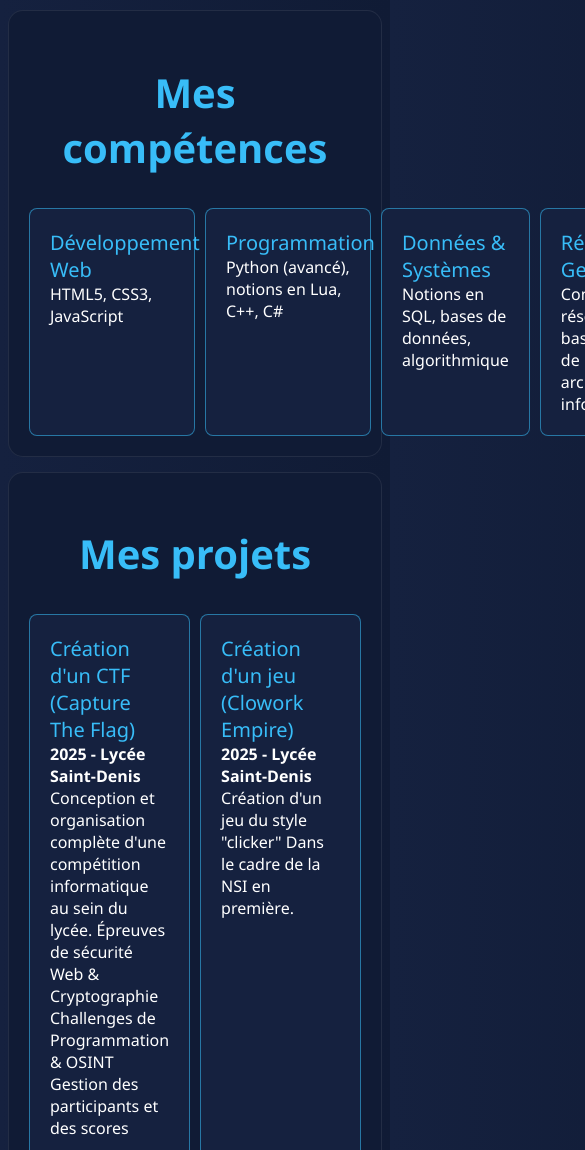
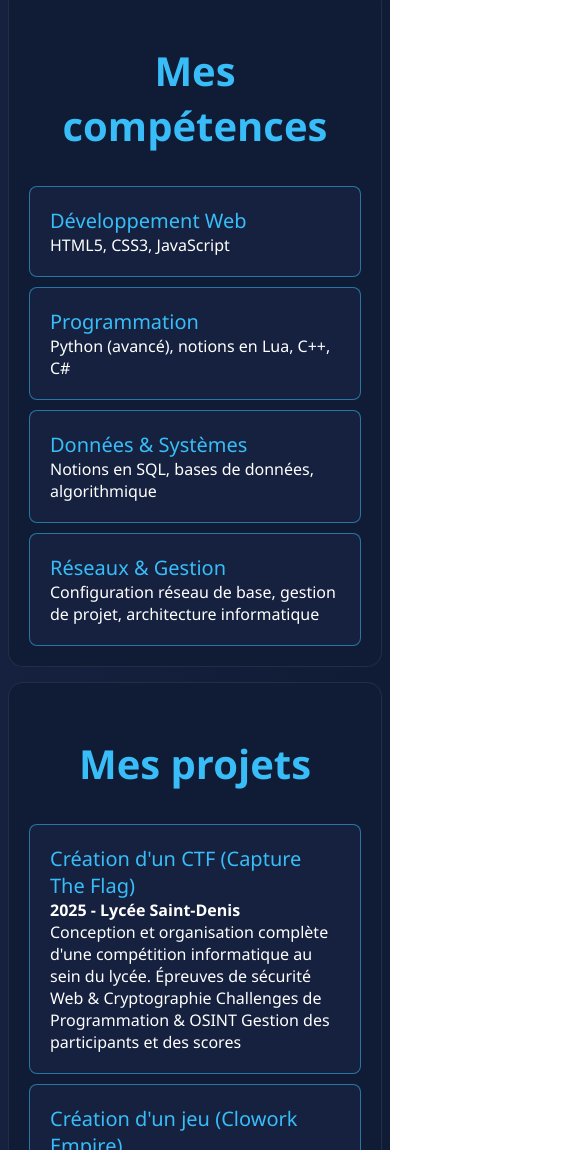
Before and after one commit to TitouanGeneve/infos, a plain HTML site: page index.html in a window 390 px wide. Shown: the part 1596-2746 px from the top of the page, 585 px wide, since content can reach past the window. Drawn offline with Linux system fonts and the light colour scheme.

Commit message:
fix
fix mobile responsife

```diff
--- a/css/style.css
+++ b/css/style.css
@@ -107,13 +107,15 @@ h2{
 /* Compétences */
 .skills, .work, .projets{
     display: flex;
+    flex-wrap: wrap;
     width: 100%;
     margin-top: 10px;
     gap: 10px;
 }
 
 .cases{
-    width: 50%;
+    flex: 1 1 calc(50% - 10px);
+    min-width: 0;
     padding: 20px;
     box-sizing: border-box;
     background-color: var(--bg-alt);
@@ -303,4 +305,13 @@ footer a{
     .navbar {
         display: none;
     }
+
+    .skills, .work, .projets {
+        flex-direction: column;
+    }
+
+    .cases {
+        flex-basis: 100%;
+        width: 100%;
+    }
 }
--- a/index.html
+++ b/index.html
@@ -42,10 +42,10 @@
             <section id="about">
                 <h2>À propos de moi</h2>
                 <div class="text-presentation">
-                    Titulaire d'un Baccalauréat Général (spécialités NSI & SI) obtenu avec mention Assez Bien, <br>
-                    je poursuis actuellement mes études en BTS SIO (Services Informatiques aux Organisations), <br>
+                    Titulaire d'un Baccalauréat Général (spécialités NSI & SI)<br>
+                    je poursuis actuellement mes études en BTS SIO (Services Informatiques aux Organisations),<br>
                     option SLAM au Pôle supérieur Saint-Denis à Annonay.<br>
-                    Curieux et rigoureux, j'aime comprendre le fonctionnement sous-jacent des systèmes, <br>
+                    Curieux et rigoureux, j'aime comprendre le fonctionnement sous-jacent des systèmes,<br>
                     concevoir des algorithmes et relever des défis techniques comme l'organisation de CTF (Capture The Flag).<br><br>
                     <strong>Langues :</strong><br>
                     <ul>
```
